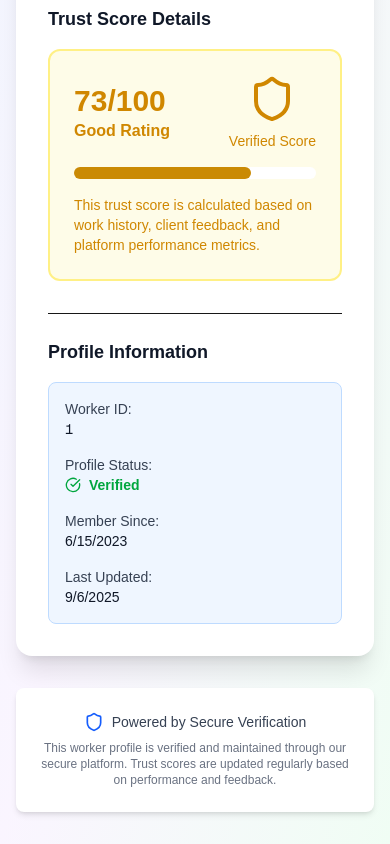
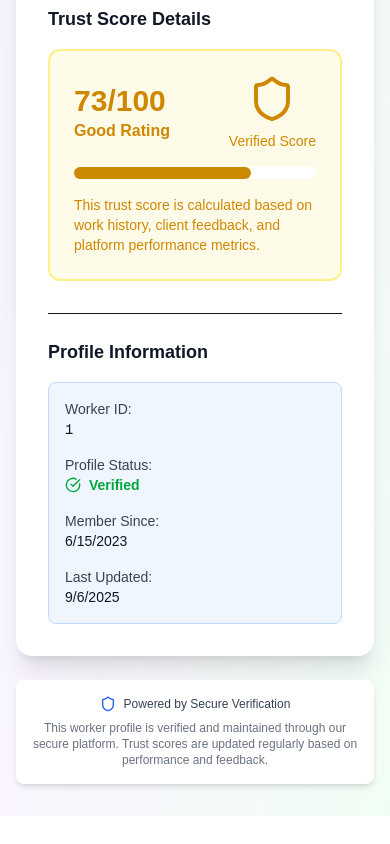
Before and after one commit to AtmegaBuzz/asli-trust-demo, a Next.js app: page /worker/trust-score/1 in a window 390 px wide. Shown: the part 694-1538 px from the top of the page. After the commit the page ends 1510 px from the top, so only its background shows below. Built offline with nearby package versions, Linux system fonts and the light colour scheme.

Commit message:
update UI

```diff
--- a/src/app/worker/[id]/page.tsx
+++ b/src/app/worker/[id]/page.tsx
@@ -647,7 +647,7 @@ export default function WorkerDetailPage({ params }: WorkerDetailPageProps) {
                                         <div>
                                             <span className="text-xs text-gray-500">Profile ID:</span>
                                             <div className="flex items-center justify-between">
-                                                <span className="text-xs font-mono bg-gray-100 p-1 rounded break-all">
+                                                <span className="text-xs font-mono text-black p-1 rounded break-all">
                                                     {worker.profileId.substring(0, 20)}...
                                                 </span>
                                                 <button
@@ -663,7 +663,7 @@ export default function WorkerDetailPage({ params }: WorkerDetailPageProps) {
                                         <div>
                                             <span className="text-xs text-gray-500">Address:</span>
                                             <div className="flex items-center justify-between">
-                                                <span className="text-xs font-mono bg-gray-100 p-1 rounded break-all">
+                                                <span className="text-xs font-mono bg-gray-100 text-black p-1 rounded break-all">
                                                     {worker.address.substring(0, 20)}...
                                                 </span>
                                                 <button
--- a/src/app/worker/trust-score/[id]/page.tsx
+++ b/src/app/worker/trust-score/[id]/page.tsx
@@ -303,13 +303,13 @@ export default function GigWorkerInfoPage({ params }: { params: Promise<{ id: st
                 </div>
 
                 {/* Footer Notice */}
-                <div className="mt-8 text-center">
-                    <div className="bg-white rounded-lg shadow-md p-6">
+                <div className="mt-6 sm:mt-8 text-center">
+                    <div className="bg-white rounded-lg shadow-md p-4 sm:p-6">
                         <div className="flex items-center justify-center space-x-2 mb-2">
-                            <Shield className="h-5 w-5 text-blue-600" />
-                            <span className="text-sm font-medium text-gray-700">Powered by Secure Verification</span>
+                            <Shield className="h-4 w-4 sm:h-5 sm:w-5 text-blue-600" />
+                            <span className="text-xs sm:text-sm font-medium text-gray-700">Powered by Secure Verification</span>
                         </div>
-                        <p className="text-xs text-gray-500">
+                        <p className="text-xs text-gray-500 max-w-2xl mx-auto">
                             This worker profile is verified and maintained through our secure platform.
                             Trust scores are updated regularly based on performance and feedback.
                         </p>
```
